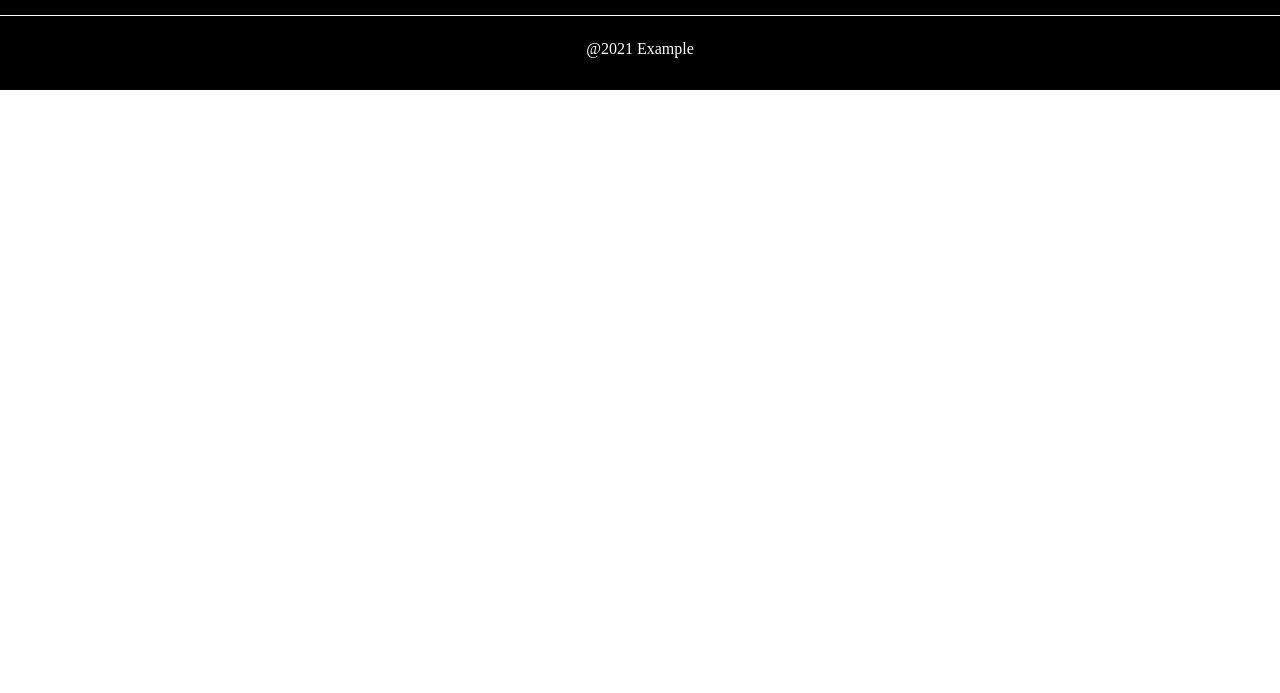
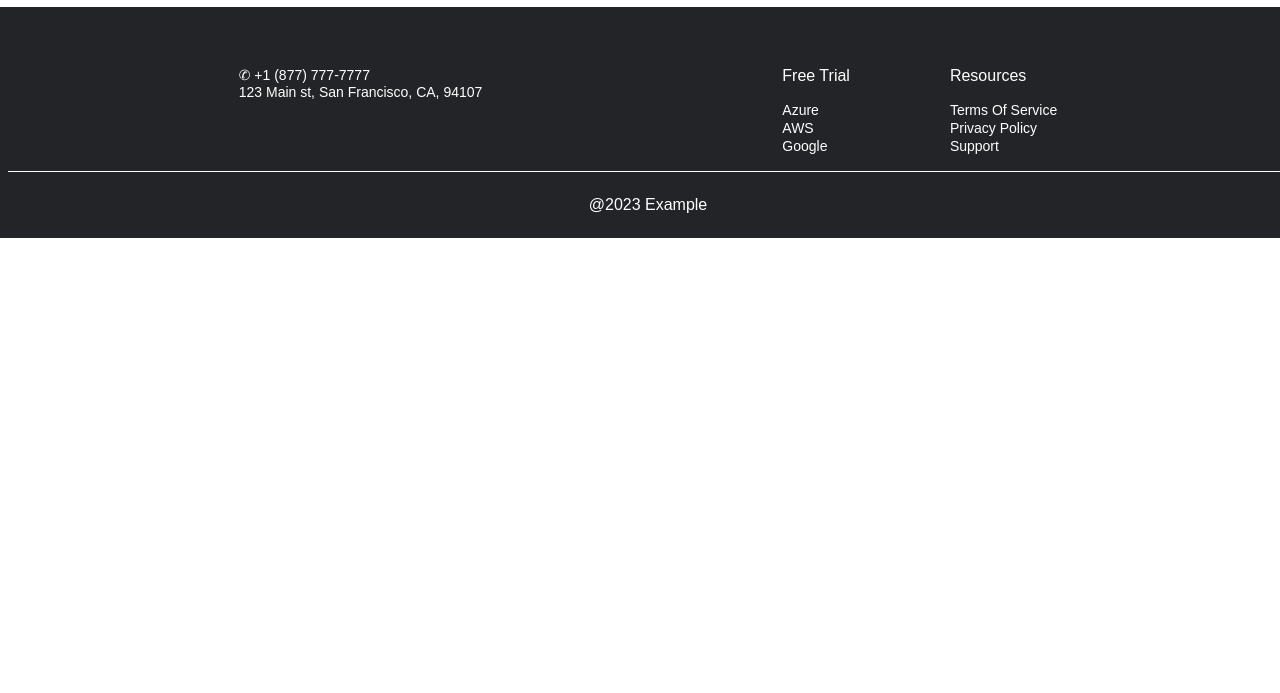
Before and after one commit to icampos/databricks.gatsby.test, a Gatsby site: page /contact in a window 1280 px wide. Shown: the part 107-800 px from the top of the page. Built offline with nearby package versions, Linux system fonts and the light colour scheme; Gatsby itself is replaced by a stand-in of ours.

Commit message:
Subtask-US-2: Adding components for Contact Page

```diff
--- a/src/components/Footer.tsx
+++ b/src/components/Footer.tsx
@@ -1,28 +1,71 @@
 import React from "react";
 import { styled } from "styled-components";
+import { MENU_ITEMS } from "../constants";
 
-export const Footer: React.FC = () => <FooterContainer>
+export const Footer: React.FC = () => (
+    <FooterContainer>
+        <MenuContainer>
             <div>
+                <p>✆ +1 (877) 777-7777</p>
+                <p>123 Main st, San Francisco, CA, 94107</p>
+            </div>
+            <MenuItemContainer>
+                {MENU_ITEMS.map((item) => (
+                    <div>
+                        <h4>
+                            {item.title}
+                        </h4>
+                        <ul>
+                            {item.links.map((link) => (
+                                <li>
+                                    <a href={link.link}>{link.title}</a>
+                                </li>
+                            ))}
+                        </ul>
 
                     </div>
-    <CopyRightContainer>
-        @2021 Example
-    </CopyRightContainer>
-</FooterContainer>;
+                ))}
+            </MenuItemContainer>
+        </MenuContainer>
+        <CopyRightContainer>@2023 Example</CopyRightContainer>
+    </FooterContainer>
+);
 
 const FooterContainer = styled.div`
   width: 100%;
-    background-color: #000000;
-    text-align: center;
-    padding: 8px 0;
+  background-color: #222427;
+  padding: 60px 8px 0;
   color: #ffffff;
-`
+  p, a{
+    color: #ffffff;
+    text-decoration: none;
+    font-weight: 400;
+    font-size: 14px;
+    text-align: left;
+  }
+  p{
+    line-height: 16.94px
+  }
+`;
+
+const MenuContainer = styled.div`
+  display: flex;
+  justify-content: center;
+  gap: 300px;
+`;
+
+const MenuItemContainer = styled.div`
+  display: flex;
+  gap: 100px;
+  li{
+    list-style-type: none;
+  }
+`;
 
 const CopyRightContainer = styled.div`
   border-top: 1px solid #ffffff;
   width: 100%;
-    background-color: #000000;
   text-align: center;
   padding: 24px 0;
   color: #ffffff;
-`
+`;
--- a/src/components/LearnMore.tsx
+++ b/src/components/LearnMore.tsx
@@ -5,7 +5,7 @@ export const LearnMore: React.FC = () => <LearnMoreContainer>Learn more about ou
 
 const LearnMoreContainer = styled.div`
     width: 100%;
-    background-color: #000000;
+    background-color: #222427;
     text-align: center;
     padding: 8px 0;
     color: #ffffff;
--- /dev/null
+++ b/src/constants.ts
@@ -0,0 +1,36 @@
+export const MENU_ITEMS = [
+    {
+        title: 'Free Trial',
+        links: [
+            {
+                title: 'Azure',
+                link: '#'
+            },
+            {
+                title: 'AWS',
+                link: '#'
+            },
+            {
+                title: 'Google',
+                link: '#'
+            }
+        ]
+    },
+    {
+        title: 'Resources',
+        links: [
+            {
+                title: 'Terms Of Service',
+                link: '#'
+            },
+            {
+                title: 'Privacy Policy',
+                link: '#'
+            },
+            {
+                title: 'Support',
+                link: '#'
+            }
+        ]
+    }
+]
--- a/src/pages/contact.tsx
+++ b/src/pages/contact.tsx
@@ -1,28 +1,32 @@
-import * as React from "react"
+import * as React from "react";
 
-import '../styles/styles.css';
+import "../styles/styles.css";
 import { styled } from "styled-components";
 
+import type { HeadFC, PageProps } from "gatsby";
 
-import type { HeadFC, PageProps } from "gatsby"
-
-import { LearnMore } from "../components/LearnMore"
-import {Footer} from '../components/Footer'
+import { LearnMore } from "../components/LearnMore";
+import { Footer } from "../components/Footer";
 
 const ContactPage: React.FC<PageProps> = () => {
   return (
     <>
-    <ContactPageTitle>Company Name</ContactPageTitle>
-   <LearnMore />
-   <Footer/>
-   </>
-  )
-}
+      <LearnMore />
+      <ContactPageTitle>Company Name</ContactPageTitle>
+      <ContactPageContainer></ContactPageContainer>
+      <Footer />
+    </>
+  );
+};
 
-export default ContactPage
+export default ContactPage;
 
-export const Head: HeadFC = () => <title>Contact</title>
+export const Head: HeadFC = () => <title>Contact</title>;
 
 const ContactPageTitle = styled.h1`
   text-align: center;
+`;
+
+const ContactPageContainer = styled.div`
+  display: flex;
 `
--- a/src/styles/styles.css
+++ b/src/styles/styles.css
@@ -1,3 +1,17 @@
 body{
     margin: 0;
+    font-family: sans-serif;
 }
+
+p, h4{
+    margin: 0;
+    font-weight: 400;
+}
+
+ul{
+    padding-inline-start: 0;
+}
+
+li{
+    text-align: initial;
+}
```
Also changed, not shown: src/components/SideBar.tsx (added, +26 -0 lines). Lines whose indentation alone changed are shown as unchanged.
